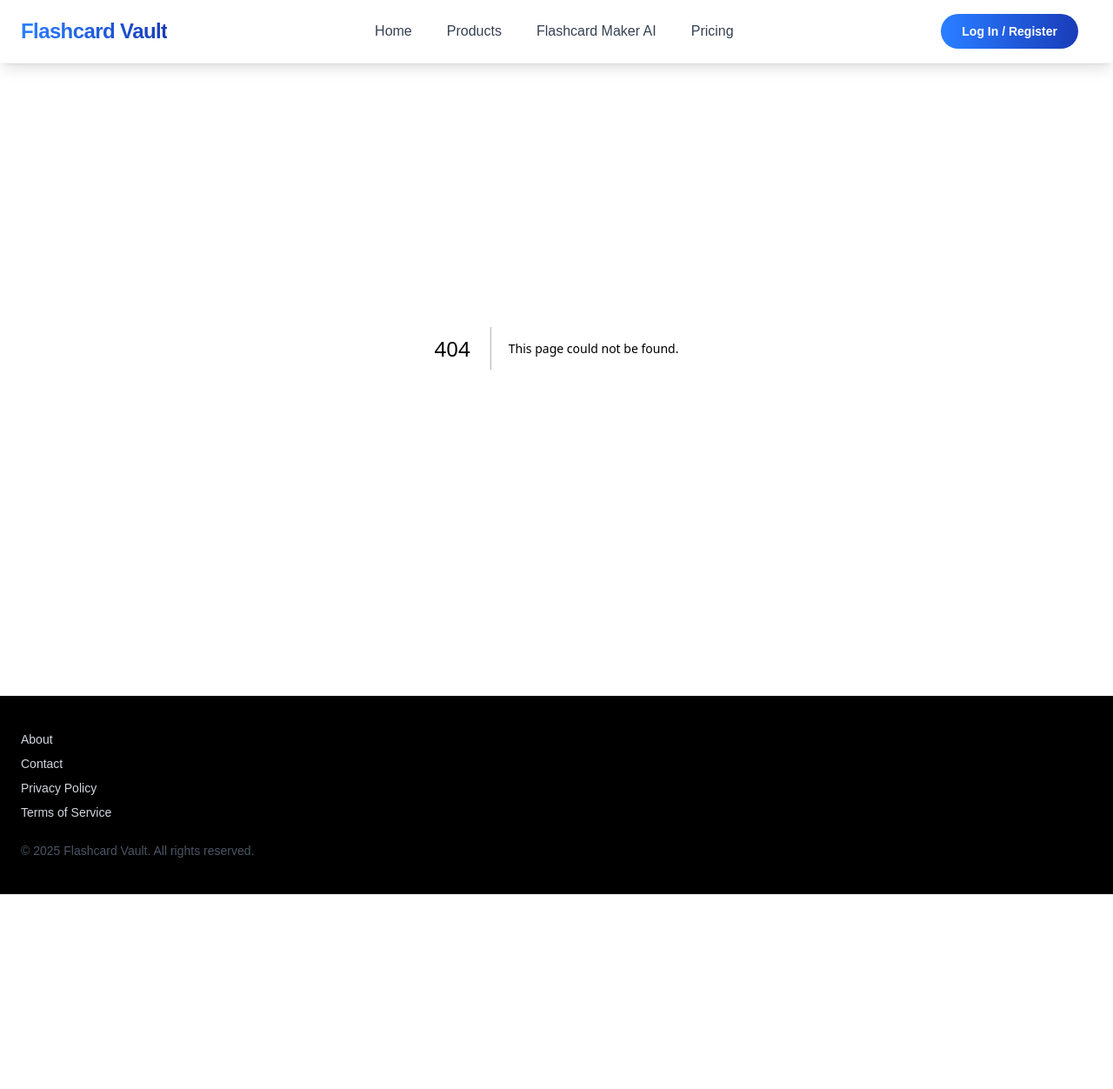
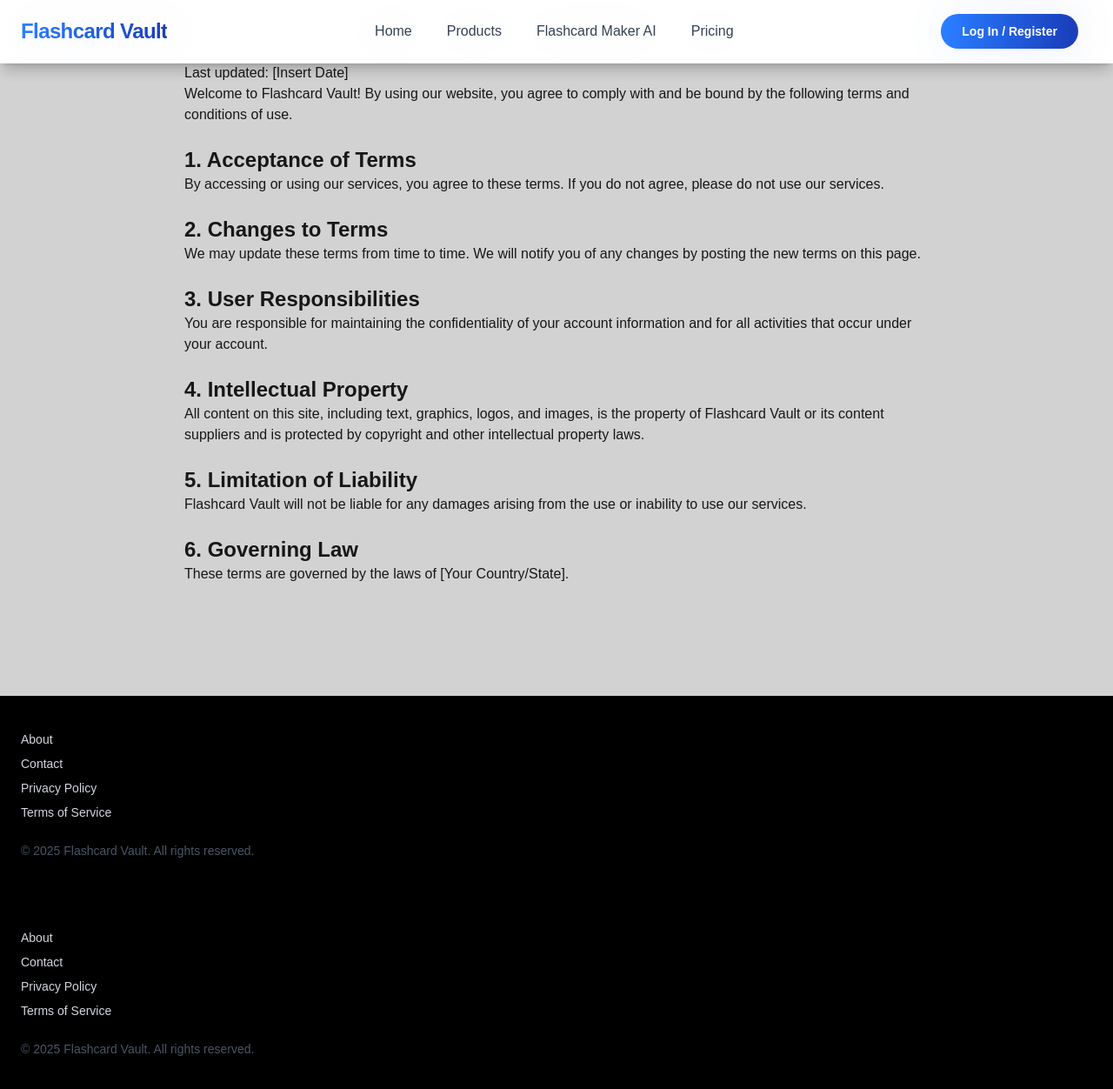
Before and after one commit to Vrun1506/FlashcardVault, a Next.js app: page /tos in a window 1280 px wide. Before the commit this address had no page. Shown: the top 1252 px of the page at 87% size. Before the commit the page ends 1028 px from the top, so only its background shows below. Built offline with nearby package versions, Linux system fonts and the light colour scheme.

Commit message:
Auth0 provider created, added links to pages in footer and started designing pages in the footer

```diff
--- a/package.json
+++ b/package.json
@@ -9,12 +9,13 @@
     "lint": "next lint"
   },
   "dependencies": {
+    "@auth0/auth0-react": "^2.3.0",
     "framer-motion": "^12.16.0",
     "lucide-react": "^0.513.0",
     "mongoose": "^8.15.1",
     "next": "15.3.3",
     "react": "^19.1.0",
-    "react-dom": "^19.0.0"
+    "react-dom": "^19.1.0"
   },
   "devDependencies": {
     "@eslint/eslintrc": "^3",
--- a/src/app/login/page.js
+++ b/src/app/login/page.js
@@ -249,10 +249,7 @@
                 </motion.form>
               )}
             </AnimatePresence>
-
-
           </div>
-
         </div>
       </div>
     </>
--- a/src/app/page.js
+++ b/src/app/page.js
@@ -248,8 +248,7 @@
         </section>
 
 
-        {/* Footer Section */}
-        <Footer /> {/* Render the Footer component */}
+
       </div>
     </>
   );
--- /dev/null
+++ b/src/app/tos/page.js
@@ -0,0 +1,46 @@
+import React from 'react';
+import Navbar from '@/components/Navbar/navbar';
+import Footer from '@/components/Footer/Footer';
+import { Geist, Geist_Mono } from 'next/font/google';
+
+const geistSans = Geist({
+  variable: '--font-geist-sans',
+  subsets: ['latin'],
+});
+const geistMono = Geist_Mono({
+  variable: '--font-geist-mono',
+  subsets: ['latin'],
+});
+export const metadata = {
+  title: 'Terms of Service - Flashcard Vault',
+  description: 'Read our terms of service for using Flashcard Vault.',
+};
+export default function TermsOfServicePage() {
+  return (
+    <html lang="en" className={`${geistSans.variable} ${geistMono.variable}`}>
+      <body className="bg-gray-50 text-gray-900">
+        <Navbar />
+        <main className="max-w-4xl mx-auto p-6">
+          <h1 className="text-3xl font-bold mb-4">Terms of Service</h1>
+          <p>Last updated: [Insert Date]</p>
+          <p>
+            Welcome to Flashcard Vault! By using our website, you agree to comply with and be bound by the following terms and conditions of use.
+          </p>
+          <h2 className="text-2xl font-semibold mt-6">1. Acceptance of Terms</h2>
+          <p>By accessing or using our services, you agree to these terms. If you do not agree, please do not use our services.</p>
+          <h2 className="text-2xl font-semibold mt-6">2. Changes to Terms</h2>
+          <p>We may update these terms from time to time. We will notify you of any changes by posting the new terms on this page.</p>
+          <h2 className="text-2xl font-semibold mt-6">3. User Responsibilities</h2>
+          <p>You are responsible for maintaining the confidentiality of your account information and for all activities that occur under your account.</p>
+          <h2 className="text-2xl font-semibold mt-6">4. Intellectual Property</h2>
+          <p>All content on this site, including text, graphics, logos, and images, is the property of Flashcard Vault or its content suppliers and is protected by copyright and other intellectual property laws.</p>
+          <h2 className="text-2xl font-semibold mt-6">5. Limitation of Liability</h2>
+          <p>Flashcard Vault will not be liable for any damages arising from the use or inability to use our services.</p>
+          <h2 className="text-2xl font-semibold mt-6">6. Governing Law</h2>
+          <p>These terms are governed by the laws of [Your Country/State].</p>
+        </main>
+        <Footer />
+      </body>
+    </html>
+  );
+}
--- a/src/components/Footer/Footer.js
+++ b/src/components/Footer/Footer.js
@@ -1,5 +1,5 @@
 import React from 'react';
-
+import Link from 'next/link';
 
 export default function Footer() {
     return (
@@ -8,10 +8,29 @@
 
             {/* Link Section */}
             <div className="mb-6 text-sm text-gray-300 flex flex-col gap-2">
-              <a href="/about" className="hover:text-white transition">About</a>
-              <a href="#" className="hover:text-white transition">Contact</a>
-              <a href="#" className="hover:text-white transition">Privacy Policy</a>
-              <a href="#" className="hover:text-white transition">Terms of Service</a>
+              <Link
+              href="/about"
+              className="hover:text-white transition"
+              >About
+              </Link>
+
+              <Link
+              href="/contact"
+              className="hover:text-white transition"
+              >Contact
+              </Link>
+
+              <Link
+              href="/privacy-policy"
+              className="hover:text-white transition"
+              >Privacy Policy
+              </Link>
+
+              <Link
+              href="/tos"
+              className="hover:text-white transition"
+              >Terms of Service
+              </Link>
             </div>
 
             {/* Copyright */}
--- /dev/null
+++ b/src/providers/auth0-provider.js
@@ -0,0 +1,32 @@
+"use client";
+
+import React from 'react';
+import { Auth0Provider } from '@auth0/auth0-react';
+
+const Auth0ProviderWithHistory = ({ children }) => {
+  const domain = process.env.NEXT_PUBLIC_AUTH0_DOMAIN;
+  const clientId = process.env.NEXT_PUBLIC_AUTH0_CLIENT_ID;
+  const redirectUri = typeof window !== 'undefined' ? window.location.origin : '';
+
+  if (!domain || !clientId) {
+    console.error('Auth0 configuration missing. Please check your environment variables.');
+    return <div>Auth0 configuration error</div>;
+  }
+
+  return (
+    <Auth0Provider
+      domain={domain}
+      clientId={clientId}
+      authorizationParams={{
+        redirect_uri: redirectUri,
+        scope: "openid profile email"
+      }}
+      useRefreshTokens={true}
+      cacheLocation="localstorage"
+    >
+      {children}
+    </Auth0Provider>
+  );
+};
+
+export default Auth0ProviderWithHistory;
```
Also changed, not shown: src/app/about/page.js (added), src/app/ai-generator/page.js (renamed from src/app/aigenerator/page.js), src/app/pricing/page.js (added), src/app/privacy-policy/page.js (added), 1 other file (tests, documents, lock files or other folders).
